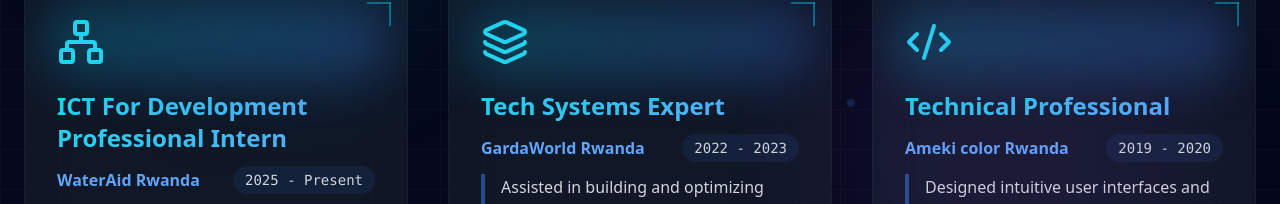
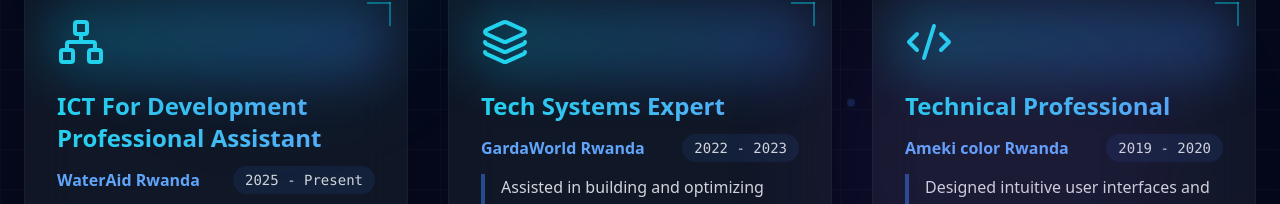
Before and after one commit to Jeanluc24/Jeanluc_portofolio, a React (Vite) app: page /experience in a window 1280 px wide. Shown: the part 371-575 px from the top of the page. Built offline with nearby package versions, Linux system fonts and the light colour scheme.

Commit message:
Update about

```diff
--- a/src/pages/Experience/Experience.jsx
+++ b/src/pages/Experience/Experience.jsx
@@ -63,7 +63,7 @@
   const experiences = [
     {
       icon: Network,
-      title: "ICT For Development Professional Intern",
+      title: "ICT For Development Professional Assistant",
       company: "WaterAid Rwanda",
       period: "2025 - Present",
       description:
```
